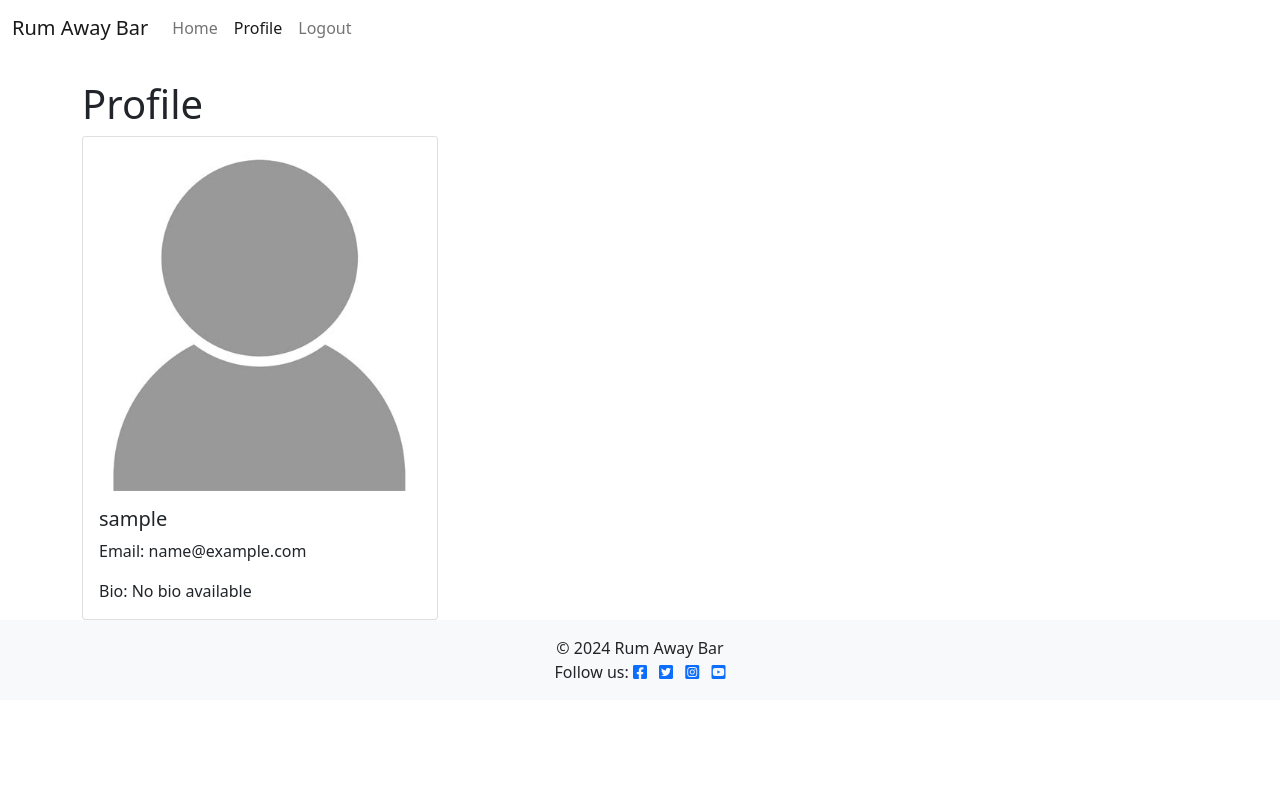
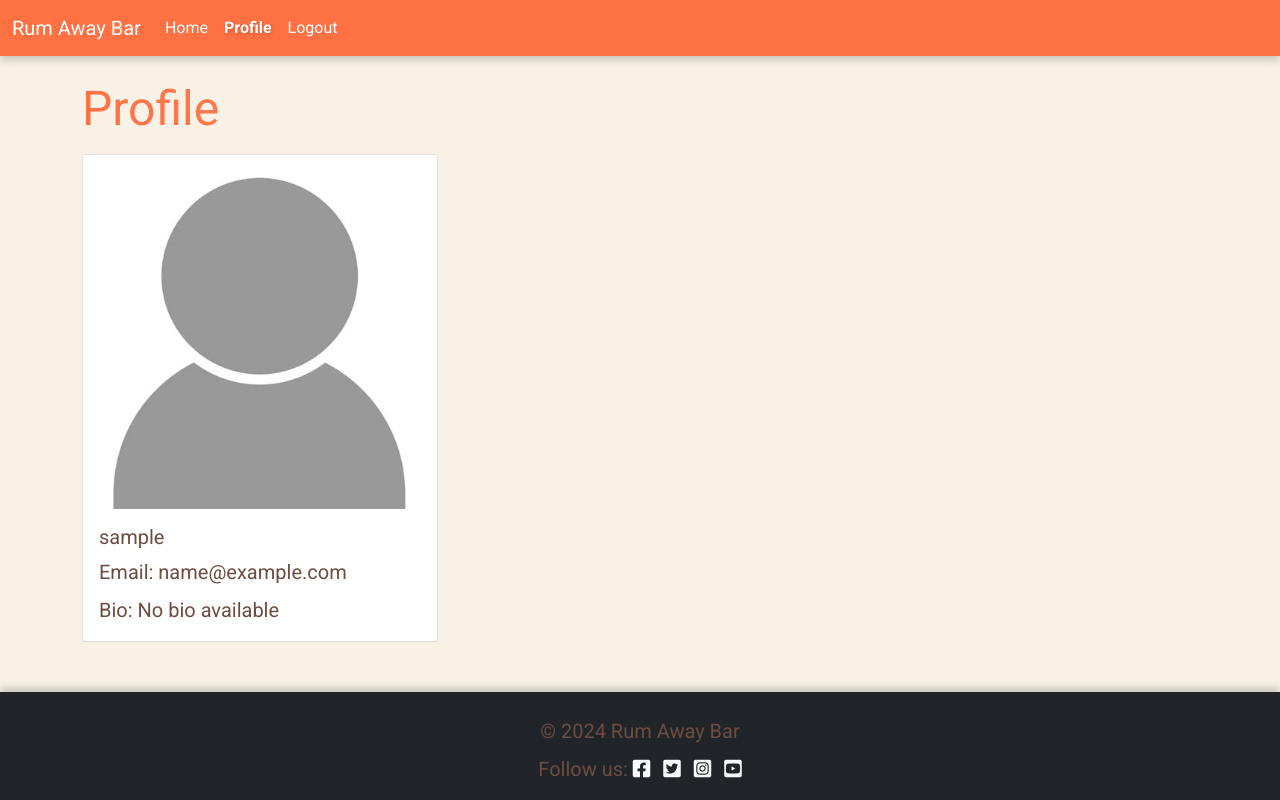
Before and after one commit to Dimitris112/rum-away-testp4, a Django app: page /profile/ in a window 1280 px wide. Run offline with Django 5.2, Linux system fonts and the light colour scheme; the visitor is signed in with stand-in values (Sample User, id 1).

Commit message:
Update index/base.html, add styling

```diff
--- a/bar/urls.py
+++ b/bar/urls.py
@@ -1,5 +1,6 @@
 from django.urls import path
 from . import views
+from .views import CustomSignupView
 
 urlpatterns = [
     path('', views.index, name='index'),
@@ -7,4 +8,5 @@ urlpatterns = [
     path('reservations/', views.reservations, name='reservations'),
     path('orders/', views.orders, name='orders'),
     path('comments/', views.comments, name='comments'),
+    path('accounts/signup/', CustomSignupView.as_view(), name='account_signup'),
 ]
--- a/bar/views.py
+++ b/bar/views.py
@@ -1,4 +1,12 @@
-from django.shortcuts import render
+from django.shortcuts import render, get_object_or_404
+from .models import Reservation, Order, Comment, UserProfile
+from allauth.account.views import SignupView
+from django.shortcuts import redirect
+
+class CustomSignupView(SignupView):
+    def form_valid(self, form):
+        response = super().form_valid(form)
+        return redirect('/')
 
 def index(request):
     context = {
--- a/static/css/style.css
+++ b/static/css/style.css
@@ -0,0 +1,130 @@
+* {
+    padding: 0;
+    margin: 0;
+    box-sizing: border-box;
+}
+
+:root {
+    --warm-bg: #f8f2e6;
+    --warm-primary: #ff7043;
+    --warm-secondary: #6d4c41;
+    --warm-dark: #3e2723;
+    --highlight-color: #ffab91;
+}
+
+body {
+    background-color: var(--warm-bg);
+    color: var(--warm-secondary);
+    font-family: 'Roboto', sans-serif;
+    min-height: 100vh;
+    position: relative;
+}
+
+/* Navigation bar */
+.navbar {
+    background-color: var(--warm-primary);
+    box-shadow: 0 4px 8px rgba(0, 0, 0, 0.2);
+}
+
+.navbar-brand,
+.nav-link {
+    color: #ffffff !important;
+    transition: color 0.3s ease;
+}
+
+.nav-link.active {
+    font-weight: bold;
+    text-shadow: 1px 1px 3px rgba(0, 0, 0, 0.2);
+}
+
+.nav-link:hover {
+    color: var(--warm-secondary);
+}
+
+/* Footer */
+.footer {
+    background-color: var(--warm-dark);
+    color: #ffffff;
+    padding: 2rem 0;
+    box-shadow: 0 -4px 8px rgba(0, 0, 0, 0.2);
+}
+
+.footer a {
+    color: #ffffff;
+    transition: color 0.3s ease;
+}
+
+.footer a:hover {
+    text-decoration: underline;
+    color: var(--warm-primary);
+}
+
+/* Background */
+.background-container {
+    position: fixed;
+    top: 0;
+    left: 0;
+    width: 100%;
+    height: 100vh;
+    background: url("{% static 'images/main_image.jpg' %}") no-repeat center center;
+    background-size: cover;
+    z-index: -1;
+    opacity: 0.7;
+    background-attachment: fixed;
+}
+
+/* Page content */
+.content {
+    position: relative;
+    z-index: 1;
+    padding: 2rem;
+    color: #333;
+    text-align: center;
+    animation: fadeIn 1.5s ease-in-out;
+}
+
+h1 {
+    font-size: 3rem;
+    margin-bottom: 1rem;
+    background: linear-gradient(45deg, var(--warm-primary), var(--highlight-color));
+    -webkit-background-clip: text;
+    -webkit-text-fill-color: transparent;
+}
+
+p {
+    font-size: 1.25rem;
+    margin: 0.5rem 0;
+    color: var(--warm-secondary);
+}
+
+@media (max-width: 768px) {
+    .navbar-brand {
+        font-size: 1.25rem;
+    }
+
+    .content {
+        padding: 1rem;
+    }
+}
+
+/* Animation Keyframes */
+@keyframes fadeIn {
+    from {
+        opacity: 0;
+    }
+
+    to {
+        opacity: 1;
+    }
+}
+
+/* Button  */
+.btn-primary {
+    background-color: var(--warm-primary);
+    border: none;
+    transition: background-color 0.3s ease;
+}
+
+.btn-primary:hover {
+    background-color: #ff5722;
+}
--- a/templates/base.html
+++ b/templates/base.html
@@ -7,6 +7,7 @@
 <head>
     <meta charset="UTF-8">
     <meta name="viewport" content="width=device-width, initial-scale=1.0">
+    <meta name="description" content="Rum Away Bar - A great place to relax and enjoy.">
     <title>
         {% block title %}
         {% if request.path == '/' %}
@@ -19,7 +20,7 @@
 
     <!-- Google Fonts -->
     <link rel="preconnect" href="https://fonts.gstatic.com">
-    <link href="https://fonts.googleapis.com/css2?family=Roboto:wght@300&display=swap" rel="stylesheet">
+    <link href="https://fonts.googleapis.com/css2?family=Roboto:wght@300;400;700&display=swap" rel="stylesheet">
     <link href="https://fonts.googleapis.com/css2?family=Lato:wght@300;700&display=swap" rel="stylesheet">
 
     <!-- Font Awesome -->
@@ -30,12 +31,17 @@
 
     <!-- Custom CSS -->
     <link rel="stylesheet" href="{% static 'css/style.css' %}">
+
+    <!-- Animate.css -->
+    <link rel="stylesheet" href="https://cdnjs.cloudflare.com/ajax/libs/animate.css/4.1.1/animate.min.css">
+
+
 </head>
 
 <body class="d-flex flex-column h-100 main-bg">
 
     <!-- Navigation -->
-    <nav class="navbar navbar-expand-lg navbar-light bg-white">
+    <nav class="navbar navbar-expand-lg navbar-dark bg-warm">
         <div class="container-fluid">
             <a class="navbar-brand" href="{% url 'index' %}">Rum Away Bar</a>
             <button class="navbar-toggler" type="button" data-bs-toggle="collapse" data-bs-target="#navbarText"
@@ -80,14 +86,14 @@
     </main>
 
     <!-- Footer -->
-    <footer class="footer mt-auto py-3 bg-light">
+    <footer class="footer mt-auto py-3 bg-dark text-light">
         <div class="container">
             <p class="text-center mb-0">&copy; 2024 Rum Away Bar</p>
             <p class="text-center mb-0">Follow us:
-                <a href="#" class="text-decoration-none me-2"><i class="fab fa-facebook-square"></i></a>
-                <a href="#" class="text-decoration-none me-2"><i class="fab fa-twitter-square"></i></a>
-                <a href="#" class="text-decoration-none me-2"><i class="fab fa-instagram-square"></i></a>
-                <a href="#" class="text-decoration-none"><i class="fab fa-youtube-square"></i></a>
+                <a href="#" class="text-decoration-none text-light me-2"><i class="fab fa-facebook-square"></i></a>
+                <a href="#" class="text-decoration-none text-light me-2"><i class="fab fa-twitter-square"></i></a>
+                <a href="#" class="text-decoration-none text-light me-2"><i class="fab fa-instagram-square"></i></a>
+                <a href="#" class="text-decoration-none text-light"><i class="fab fa-youtube-square"></i></a>
             </p>
         </div>
     </footer>
```
Also changed, not shown: bar/templates/bar/index.html (+30 -3 lines), static/images/main_image.jpg (added).
